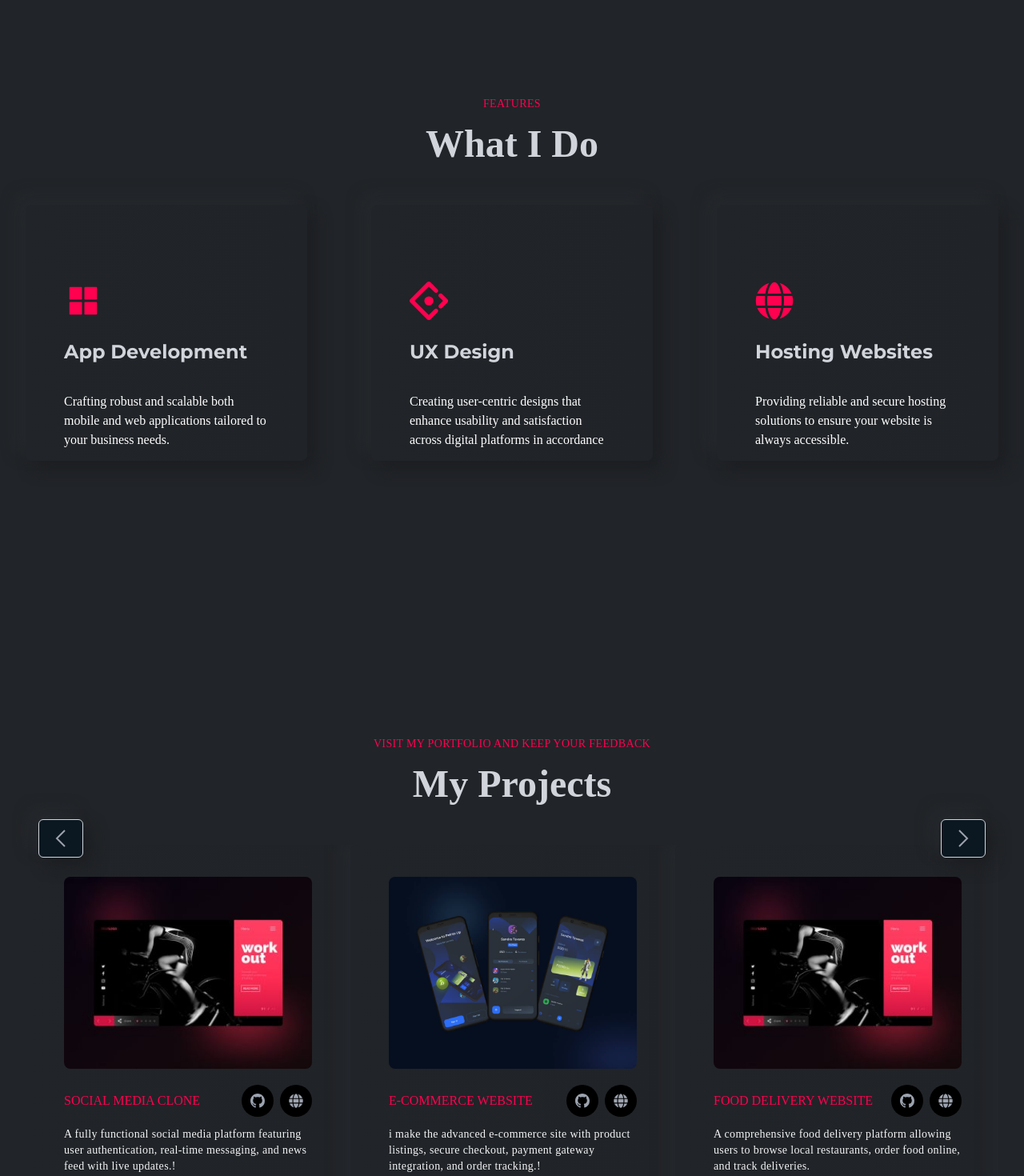
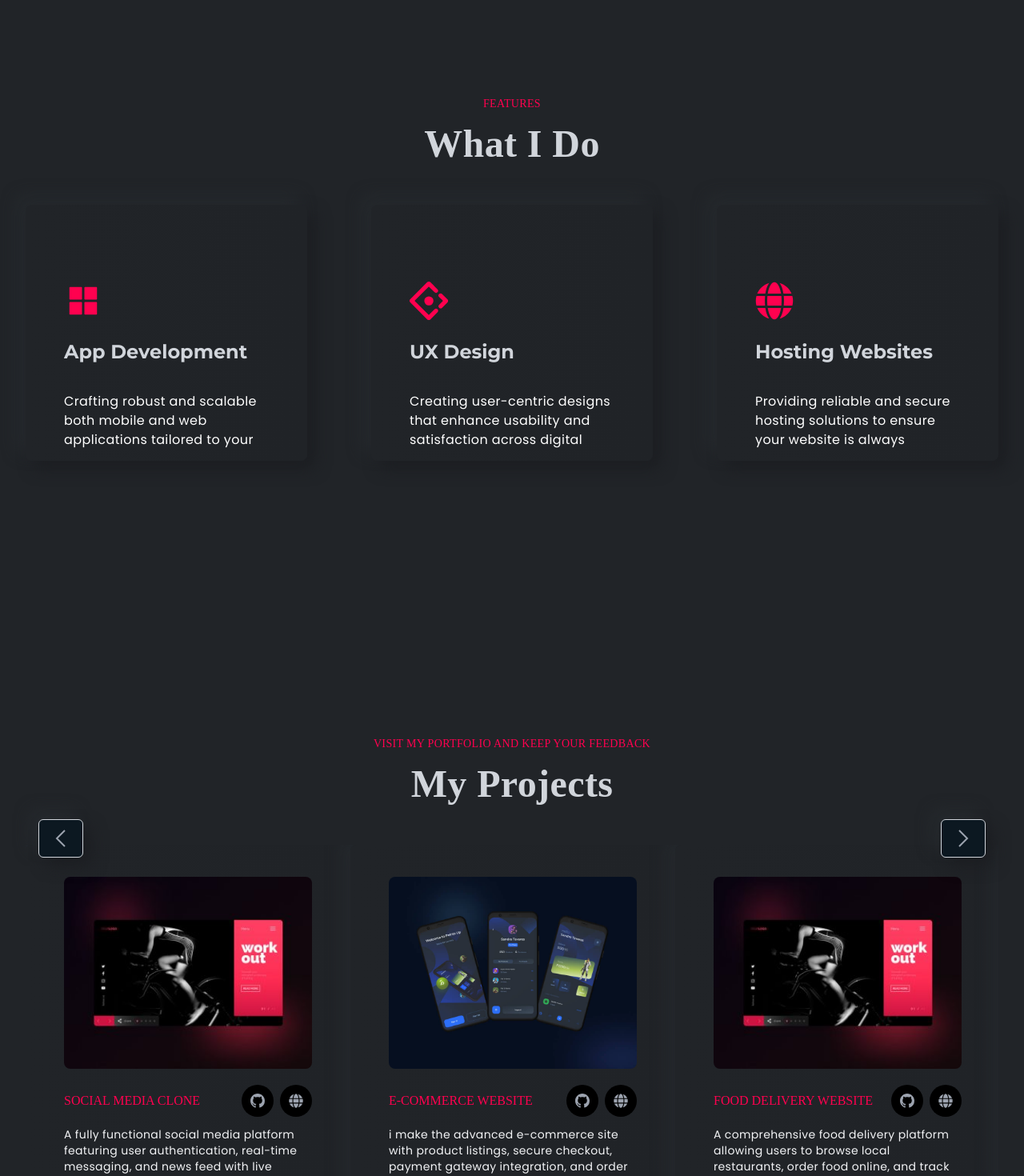
Before and after one commit to IMANARIYO/imanariyo_portfoliowebsite, a React (Vite) app: page / in a window 1280 px wide. Shown: the part 760-2230 px from the top of the page at 80% size. Built offline with nearby package versions, Linux system fonts and the light colour scheme; no server answers.

Commit message:
also many changes in the fonts readablity

```diff
--- a/src/components/features/Card.jsx
+++ b/src/components/features/Card.jsx
@@ -1,4 +1,3 @@
-
 import { HiArrowRight } from "react-icons/hi";
 
 const  Card = ({item:{title,des,icon}}) => {
@@ -23,7 +22,7 @@ const  Card = ({item:{title,des,icon}}) => {
             <h2 className="text-xl font-bold text-gray-300 md:text-2xl font-titleFont">
               {title}
             </h2>
-            <p className="text-white base">{des}</p>
+            <p className="tracking-wide text-white font-bodyFont">{des}</p>
             <span className="text-2xl text-designColor">
               <HiArrowRight />
             </span>
--- a/src/components/layouts/Title.jsx
+++ b/src/components/layouts/Title.jsx
@@ -2,7 +2,7 @@ import React from "react";
 
 const Title = ({ title, des, mb }) => {
   return (
-    <div className={`flex flex-col gap-4 font-bodyFont${mb ? '' : 'mb-14'}`}>
+    <div className={`flex flex-col gap-4  tracking-wide font-bodyFont${mb ? '' : 'mb-14'}`}>
       <h3 className="text-sm font-light tracking-wide uppercase text-designColor">
        {title}
       </h3>
--- a/src/components/projects/ProjectsCard.jsx
+++ b/src/components/projects/ProjectsCard.jsx
@@ -1,33 +1,34 @@
-import React from 'react'
+import "../../index.css";
+import React from "react";
 import { BsGithub } from "react-icons/bs";
 import { FaGlobe } from "react-icons/fa";
-import '../../index.css'
+
 const ProjectsCard = ({ title, des, src }) => {
   return (
     <div className="w-full p-4 xl:px-12 h-auto xl:py-10 rounded-lg shadow-shadowOne flex flex-col bg-gradient-to-r from-bodyColor to-[#202327] group hover:bg-gradient-to-b hover:from-gray-900 hover:gray-900 transition-colors duration-1000">
       <div className="w-full h-[80%] overflow-hidden rounded-lg">
         <img
-          className="w-full h-60 object-cover group-hover:scale-110 duration-300 cursor-pointer"
+          className="object-cover w-full duration-300 cursor-pointer h-60 group-hover:scale-110"
           src={src}
           alt="src"
         />
       </div>
-      <div className="w-full mt-5 flex flex-col  gap-6">
+      <div className="flex flex-col w-full gap-6 mt-5">
         <div>
           <div className="flex items-center justify-between">
-            <h3 className="text-base uppercase text-designColor font-normal">
+            <h3 className="text-base font-normal uppercase text-designColor">
               {title}
             </h3>
             <div className="flex gap-2">
-              <span className="text-lg w-10 h-10 rounded-full bg-black inline-flex justify-center items-center text-gray-400 hover:text-designColor duration-300 cursor-pointer">
+              <span className="inline-flex items-center justify-center w-10 h-10 text-lg text-gray-400 duration-300 bg-black rounded-full cursor-pointer hover:text-designColor">
                 <BsGithub />
               </span>
-              <span className="text-lg w-10 h-10 rounded-full bg-black inline-flex justify-center items-center text-gray-400 hover:text-designColor duration-300 cursor-pointer">
+              <span className="inline-flex items-center justify-center w-10 h-10 text-lg text-gray-400 duration-300 bg-black rounded-full cursor-pointer hover:text-designColor">
                 <FaGlobe />
               </span>
             </div>
           </div>
-          <p className="text-sm tracking-wide mt-3   text-gray-100 hover:text-gray-200 duration-300">
+          <p className="mt-3 text-sm tracking-wide text-gray-100 duration-300 hover:text-gray-200 font-bodyFont">
             {des}
           </p>
         </div>
```
